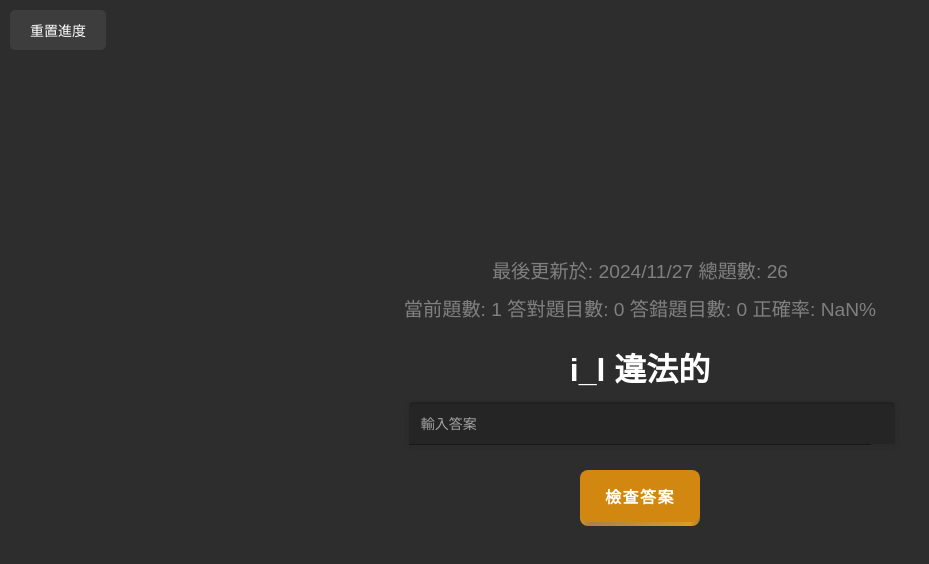
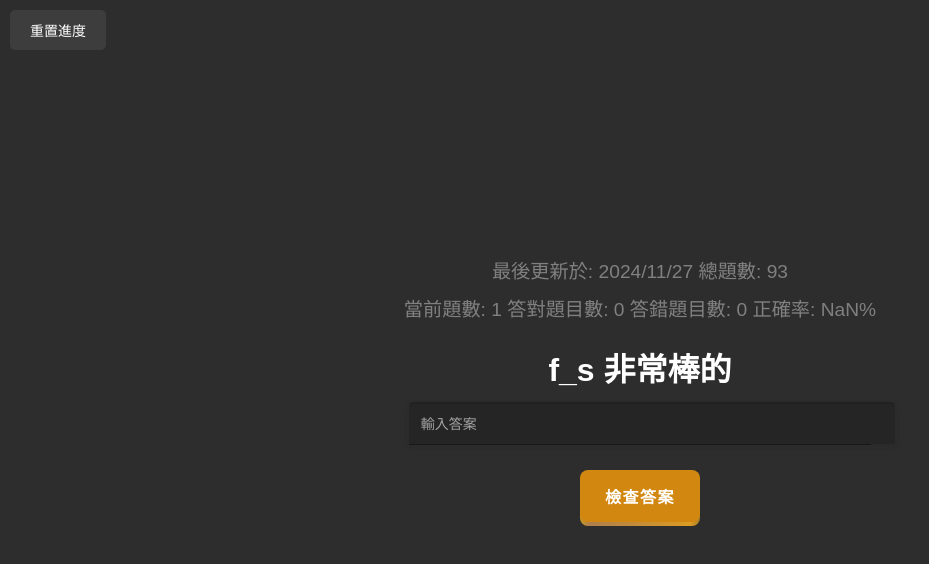
Before and after one commit to IanWen103026/vocabulary, a plain HTML site: page index.html in a window 1280 px wide. Shown: the whole page, without its empty margins (0-929 px from the left). Drawn offline with Linux system fonts and the light colour scheme.

Commit message:
Update index.html

```diff
--- a/index.html
+++ b/index.html
@@ -286,108 +286,376 @@
 
     const jsonData = [
   {
-    "English": "abuse",
-    "Chinese": "虐待 濫用"
+    "English": "decoration",
+    "Chinese": "裝飾"
+  },
+  {
+    "English": "theme",
+    "Chinese": "主題"
+  },
+  {
+    "English": "elegant",
+    "Chinese": "優雅的"
+  },
+  {
+    "English": "scented",
+    "Chinese": "芳香的"
+  },
+  {
+    "English": "recipient",
+    "Chinese": "收件人"
+  },
+  {
+    "English": "ornament",
+    "Chinese": "裝飾品"
+  },
+  {
+    "English": "drape",
+    "Chinese": "垂掛覆蓋"
+  },
+  {
+    "English": "vibe",
+    "Chinese": "氣氛 氛圍"
+  },
+  {
+    "English": "gadget",
+    "Chinese": "精巧的小玩意 小器具"
+  },
+  {
+    "English": "go with",
+    "Chinese": "選用 採用"
+  },
+  {
+    "English": "touch",
+    "Chinese": "風格特點"
+  },
+  {
+    "English": "lean toward",
+    "Chinese": "傾向於"
+  },
+  {
+    "English": "superb",
+    "Chinese": "極好的"
+  },
+  {
+    "English": "recipe",
+    "Chinese": "食譜"
+  },
+  {
+    "English": "reunion",
+    "Chinese": "團聚"
+  },
+  {
+    "English": "fabulous",
+    "Chinese": "非常棒的"
+  },
+  {
+    "English": "a taste of",
+    "Chinese": "...的體驗"
+  },
+  {
+    "English": "ring in",
+    "Chinese": "歡迎"
+  },
+  {
+    "English": "potluck",
+    "Chinese": "百家餐"
+  },
+  {
+    "English": "mischief",
+    "Chinese": "搗蛋"
+  },
+  {
+    "English": "beloved",
+    "Chinese": "熱愛的"
+  },
+  {
+    "English": "immigrant",
+    "Chinese": "移民"
+  },
+  {
+    "English": "evolve",
+    "Chinese": "演化 進化"
+  },
+  {
+    "English": "publication",
+    "Chinese": "出版品"
+  },
+  {
+    "English": "depict",
+    "Chinese": "描繪"
+  },
+  {
+    "English": "consensus",
+    "Chinese": "共識"
+  },
+  {
+    "English": "myth",
+    "Chinese": "神話故事"
+  },
+  {
+    "English": "derive",
+    "Chinese": "源自於"
+  },
+  {
+    "English": "emerge",
+    "Chinese": "出現"
+  },
+  {
+    "English": "undoubtedly",
+    "Chinese": "無疑地"
+  },
+  {
+    "English": "possess",
+    "Chinese": "擁有 具有"
+  },
+  {
+    "English": "extraordinary",
+    "Chinese": "非凡的"
+  },
+  {
+    "English": "vital",
+    "Chinese": "極其重要的"
+  },
+  {
+    "English": "plump",
+    "Chinese": "豐滿的"
+  },
+  {
+    "English": "folklore",
+    "Chinese": "民俗"
+  },
+  {
+    "English": "gnome",
+    "Chinese": "地精"
+  },
+  {
+    "English": "downplay",
+    "Chinese": "低估"
+  },
+  {
+    "English": "counterpart",
+    "Chinese": "相對應者"
+  },
+  {
+    "English": "antler",
+    "Chinese": "鹿角"
+  },
+  {
+    "English": "in the air",
+    "Chinese": "即將發生"
+  },
+  {
+    "English": "play a trick/joke on sb",
+    "Chinese": "對某人惡作劇"
+  },
+  {
+    "English": "in one's own right",
+    "Chinese": "依靠自己的能力"
+  },
+  {
+    "English": "cast of characters",
+    "Chinese": "角色名單"
+  },
+  {
+    "English": "draw from",
+    "Chinese": "從...獲得"
+  },
+  {
+    "English": "second fiddle",
+    "Chinese": "次要或輔佐的角色"
+  },
+  {
+    "English": "tend to",
+    "Chinese": "照料 照顧"
+  },
+  {
+    "English": "reindeer",
+    "Chinese": "馴鹿"
+  },
+  {
+    "English": "spectator",
+    "Chinese": "旁觀者 觀眾"
   },
   {
     "English": "highlight",
-    "Chinese": "最精采的部分 凸顯強調"
+    "Chinese": "最精彩 最有趣的部分 重點"
   },
   {
-    "English": "economy",
-    "Chinese": "經濟"
+    "English": "annually",
+    "Chinese": "每年地"
   },
   {
-    "English": "demand",
-    "Chinese": "要求"
+    "English": "seasonal",
+    "Chinese": "季節性的"
   },
   {
-    "English": "illegal",
-    "Chinese": "違法的"
+    "English": "ballet",
+    "Chinese": "芭蕾舞"
   },
   {
-    "English": "herd",
-    "Chinese": "一群 放牧 聚集到一起"
+    "English": "signature",
+    "Chinese": "為...所特有的"
   },
   {
-    "English": "lure",
-    "Chinese": "誘惑 引誘"
+    "English": "beverage",
+    "Chinese": "飲料"
   },
   {
-    "English": "brutal",
-    "Chinese": "殘忍的 殘暴的"
+    "English": "atmosphere",
+    "Chinese": "氣氛 氛圍 大氣層"
   },
   {
-    "English": "mercilessly",
-    "Chinese": "冷酷無情地 慘忍地"
+    "English": "opt",
+    "Chinese": "選擇"
   },
   {
-    "English": "operator",
-    "Chinese": "操作員 總機"
+    "English": "opt for",
+    "Chinese": "選擇 N"
   },
   {
-    "English": "strike",
-    "Chinese": "打擊 罷工"
+    "English": "opt to",
+    "Chinese": "選擇 V"
   },
   {
-    "English": "commit",
-    "Chinese": "犯(罪) 奉獻 投入"
+    "English": "absolutely",
+    "Chinese": "絕對地"
   },
   {
-    "English": "obedient",
-    "Chinese": "服從的"
+    "English": "unrivaled",
+    "Chinese": "無可匹敵的"
   },
   {
-    "English": "tame",
-    "Chinese": "溫馴的"
+    "English": "transform",
+    "Chinese": "使轉變 改造"
   },
   {
-    "English": "vulnerable",
-    "Chinese": "脆弱的"
+    "English": "enchantment",
+    "Chinese": "魅力 迷人之處"
   },
   {
-    "English": "permanent",
-    "Chinese": "永恆的"
+    "English": "illuminate",
+    "Chinese": "照亮"
   },
   {
-    "English": "adequate",
-    "Chinese": "充分的"
+    "English": "outshine",
+    "Chinese": "勝過"
   },
   {
-    "English": "exhausion",
-    "Chinese": "枯竭 耗盡"
+    "English": "gourmet",
+    "Chinese": "美味佳餚的"
   },
   {
-    "English": "complex",
-    "Chinese": "複雜的"
+    "English": "reveler",
+    "Chinese": "狂歡者"
   },
   {
-    "English": "intelligent",
-    "Chinese": "聰明的"
+    "English": "dazzling",
+    "Chinese": "光彩奪目的"
   },
   {
-    "English": "lead to",
-    "Chinese": "導致 引發"
+    "English": "hang around",
+    "Chinese": "逗留 徘徊"
   },
   {
-    "English": "what's more",
-    "Chinese": "此外"
+    "English": "ring in the New Year",
+    "Chinese": "迎接新年"
   },
   {
-    "English": "worse still",
-    "Chinese": "更糟的是"
+    "English": "make no mistake",
+    "Chinese": "毫無疑問"
   },
   {
-    "English": "deal with",
-    "Chinese": "處理"
+    "English": "wrap up",
+    "Chinese": "穿得暖和"
   },
   {
-    "English": "take pleasure in",
-    "Chinese": "樂於"
+    "English": "towering",
+    "Chinese": "屹立的"
   },
   {
-    "English": "go about",
-    "Chinese": "著手 進行"
+    "English": "an abundance of",
+    "Chinese": "大量的"
+  },
+  {
+    "English": "in particular",
+    "Chinese": "特別是"
+  },
+  {
+    "English": "once-in-a-lifetime",
+    "Chinese": "千載難逢的"
+  },
+  {
+    "English": "metaphor",
+    "Chinese": "隱喻"
+  },
+  {
+    "English": "overcome",
+    "Chinese": "克服"
+  },
+  {
+    "English": "embrace",
+    "Chinese": "欣然接受"
+  },
+  {
+    "English": "clarity",
+    "Chinese": "思路清晰"
+  },
+  {
+    "English": "accomplishment",
+    "Chinese": "成就"
+  },
+  {
+    "English": "inspiration",
+    "Chinese": "啟發"
+  },
+  {
+    "English": "physical",
+    "Chinese": "身體的 物理的 物質的"
+  },
+  {
+    "English": "renewal",
+    "Chinese": "重新開始"
+  },
+  {
+    "English": "reflective",
+    "Chinese": "深思的"
+  },
+  {
+    "English": "kick off",
+    "Chinese": "開始"
+  },
+  {
+    "English": "take in",
+    "Chinese": "欣賞"
+  },
+  {
+    "English": "ups and downs",
+    "Chinese": "興衰、起伏"
+  },
+  {
+    "English": "cub",
+    "Chinese": "幼獸"
+  },
+  {
+    "English": "stray",
+    "Chinese": "流浪動物"
+  },
+  {
+    "English": "bloodline",
+    "Chinese": "血統"
+  },
+  {
+    "English": "scent",
+    "Chinese": "香味"
+  },
+  {
+    "English": "associate with",
+    "Chinese": "和...在一起"
+  },
+  {
+    "English": "I didn't sign up for this",
+    "Chinese": "我沒預料到這種情況"
   }
 ];
 
```
